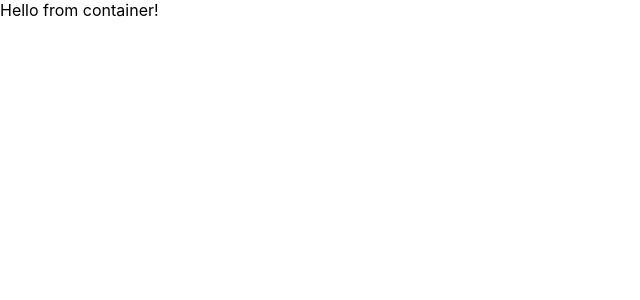
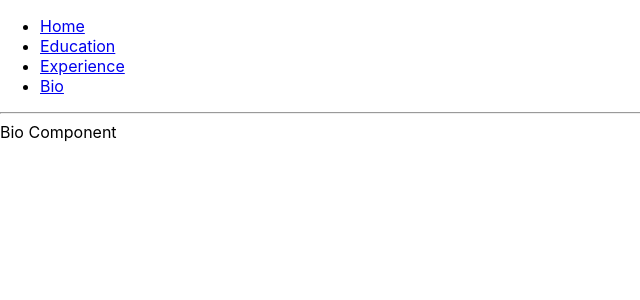
Before and after one commit to lmpeixoto/cv-presentation-project, a React (Create React App) app: page /Bio in a window 1280 px wide. Shown: the top 300 px of the page, without its empty margins (0-640 px from the left). Built offline with nearby package versions, Linux system fonts and the light colour scheme.

Commit message:
add routing

```diff
--- a/package.json
+++ b/package.json
@@ -10,8 +10,10 @@
     "@types/node": "^12.0.0",
     "@types/react": "^17.0.0",
     "@types/react-dom": "^17.0.0",
+    "@types/react-router-dom": "^5.3.1",
     "react": "^17.0.2",
     "react-dom": "^17.0.2",
+    "react-router-dom": "^5.3.0",
     "react-scripts": "4.0.3",
     "typescript": "^4.1.2",
     "web-vitals": "^1.0.1"
--- a/src/components/Container/Container.tsx
+++ b/src/components/Container/Container.tsx
@@ -1,8 +1,29 @@
 import React from 'react';
 import './Container.css';
+import Header from '../Header/Header';
+import { Route, Switch, Redirect } from 'react-router-dom';
+import Home from '../Home/Home';
+import Education from '../Education/Education';
+import Experience from '../Experience/Experience';
+import Bio from '../Bio/Bio';
 
 const Container = () => {
-    return <div>Hello from container!</div>;
+    return (
+        <div>
+            <div>
+                <Header />
+                <Switch>
+                    <Route exact path="/Home" component={Home} />
+                    <Route exact path="/">
+                        <Redirect to="/Home" />
+                    </Route>
+                    <Route exact path="/Education" component={Education} />
+                    <Route exact path="/Experience" component={Experience} />
+                    <Route exact path="/Bio" component={Bio} />
+                </Switch>
+            </div>
+        </div>
+    );
 };
 
 export default Container;
--- a/src/components/Header/Header.tsx
+++ b/src/components/Header/Header.tsx
@@ -1,7 +1,26 @@
 import React from 'react';
+import { Link } from 'react-router-dom';
 
 const Header = () => {
-    return <div>Header component</div>;
+    return (
+        <div>
+            <ul>
+                <li>
+                    <Link to="/Home">Home</Link>
+                </li>
+                <li>
+                    <Link to="/Education">Education</Link>
+                </li>
+                <li>
+                    <Link to="/Experience">Experience</Link>
+                </li>
+                <li>
+                    <Link to="/Bio">Bio</Link>
+                </li>
+            </ul>
+            <hr />
+        </div>
+    );
 };
 
 export default Header;
--- a/src/index.tsx
+++ b/src/index.tsx
@@ -3,10 +3,13 @@ import ReactDOM from 'react-dom';
 import './index.css';
 import Container from './components/Container/Container';
 import reportWebVitals from './reportWebVitals';
+import { BrowserRouter as Router } from 'react-router-dom';
 
 ReactDOM.render(
     <React.StrictMode>
-        <Container />
+        <Router>
+            <Container />
+        </Router>
     </React.StrictMode>,
     document.getElementById('root')
 );
```
Also changed, not shown: 2 other files (tests, documents, lock files or other folders).
